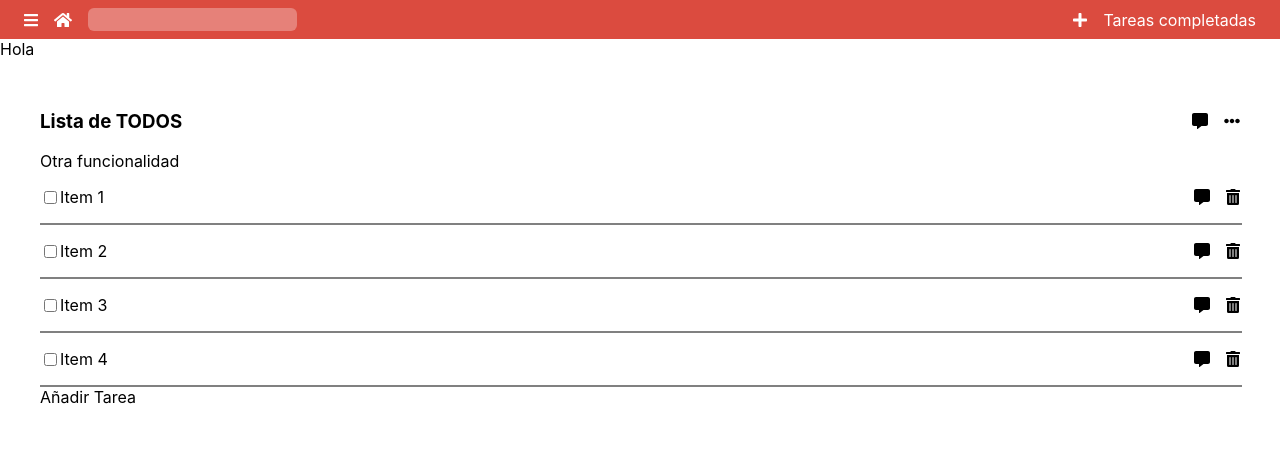
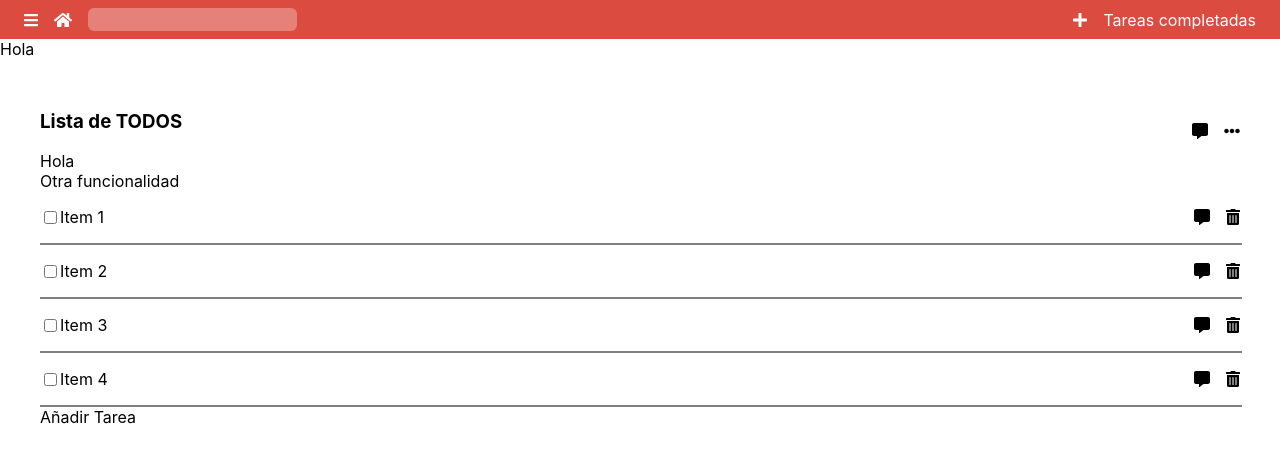
Before and after one commit to Aabelrds/todo-list-react, a React (Create React App) app: page / in a window 1280 px wide. Shown: the top 462 px of the page. Built offline with nearby package versions, Linux system fonts and the light colour scheme.

Commit message:
add div hola

```diff
--- a/src/components/Title/Title.jsx
+++ b/src/components/Title/Title.jsx
@@ -9,6 +9,7 @@ class Title extends Component {
       <section className="title">
         <div className="title__left">
             <h3>{this.props.title || ''}</h3>
+            <div>Hola</div>
         </div>
         <div className="title__right">
             <FontAwesomeIcon className="title__right__item" icon={faCommentAlt} />
```
